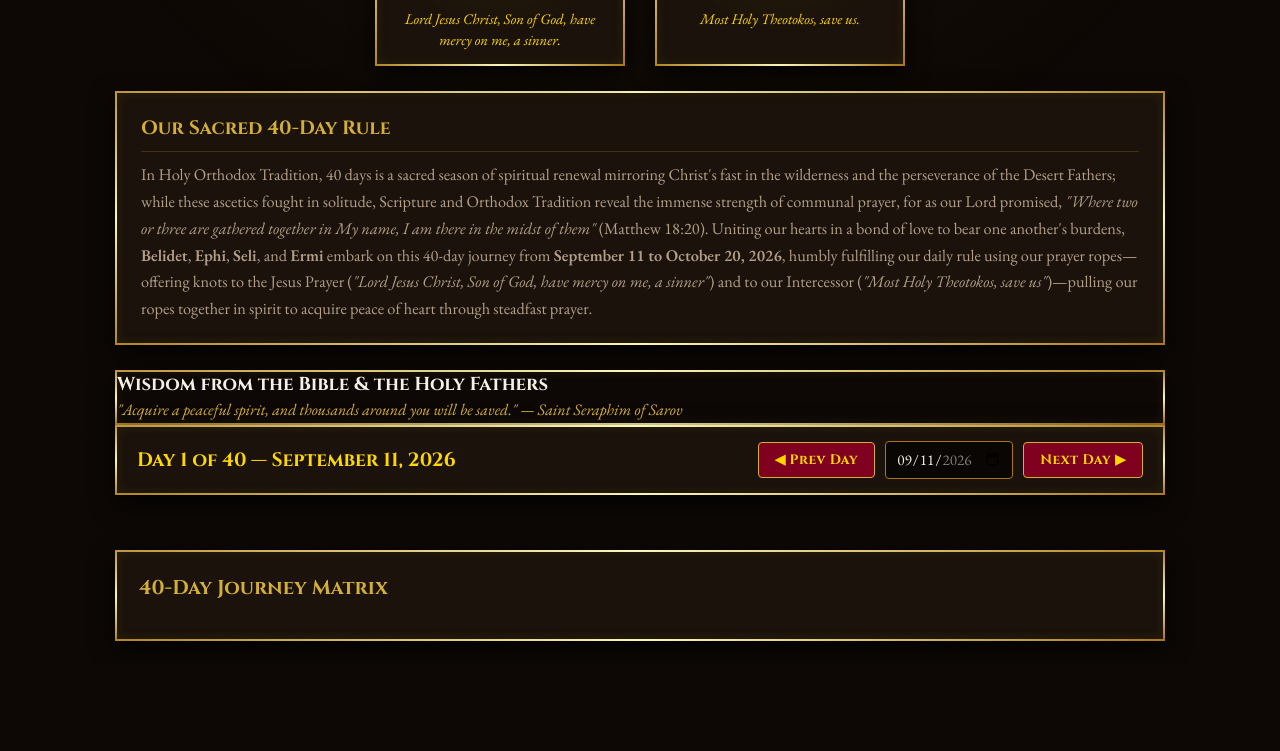
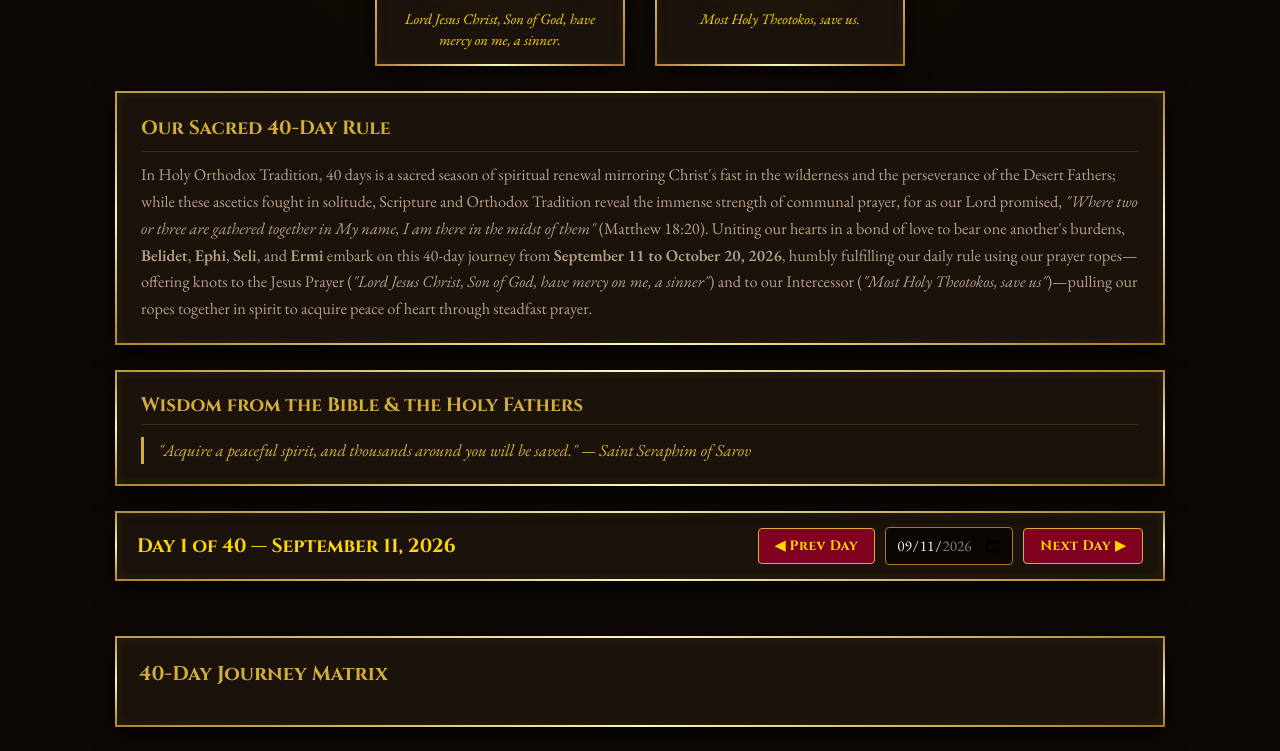
Before and after one commit to Belidet/40-days-prayer-journey-tracker, a website: page index.html in a window 1280 px wide. Shown: the part 602-1353 px from the top of the page. Before the commit the page ends 1267 px from the top, so only its background shows below. Drawn offline with nearby package versions, Linux system fonts and the light colour scheme; no server answers.

Commit message:
Update style.css

```diff
--- a/style.css
+++ b/style.css
@@ -262,6 +262,65 @@ button.sub-btn:hover {
   font-size: 1.02rem;
 }
 
+/* Wisdom Card & Scrollable Container */
+.wisdom-card {
+  background: var(--card-bg);
+  padding: 20px 24px;
+  border-radius: 4px;
+  margin-bottom: 25px;
+  position: relative;
+}
+
+.wisdom-card h3 {
+  color: var(--gold-primary);
+  margin-bottom: 12px;
+  font-size: 1.2rem;
+  border-bottom: 1px solid rgba(212, 175, 55, 0.2);
+  padding-bottom: 6px;
+}
+
+.wisdom-scroll-container {
+  max-height: 200px;
+  overflow-y: auto;
+  padding-right: 10px;
+  color: var(--text-main);
+  font-size: 1.05rem;
+  line-height: 1.6;
+}
+
+.wisdom-scroll-container blockquote {
+  border-left: 3px solid var(--gold-primary);
+  padding-left: 14px;
+  margin: 0;
+  font-style: italic;
+  color: var(--gold-bright);
+}
+
+.wisdom-scroll-container blockquote strong {
+  font-style: normal;
+  color: var(--text-main);
+}
+
+/* Custom Gold Scrollbar for Wisdom Container */
+.wisdom-scroll-container::-webkit-scrollbar {
+  width: 6px;
+}
+
+.wisdom-scroll-container::-webkit-scrollbar-track {
+  background: rgba(0, 0, 0, 0.5);
+  border-radius: 3px;
+}
+
+.wisdom-scroll-container::-webkit-scrollbar-thumb {
+  background: var(--gold-dark);
+  border-radius: 3px;
+  border: 1px solid var(--gold-primary);
+}
+
+.wisdom-scroll-container::-webkit-scrollbar-thumb:hover {
+  background: var(--gold-bright);
+}
+
 /* Date Selector */
 .date-selector {
   background: var(--card-bg);
```
